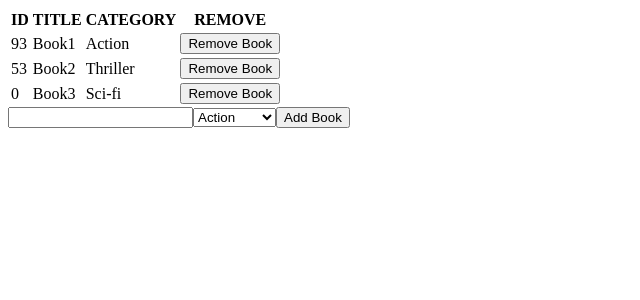
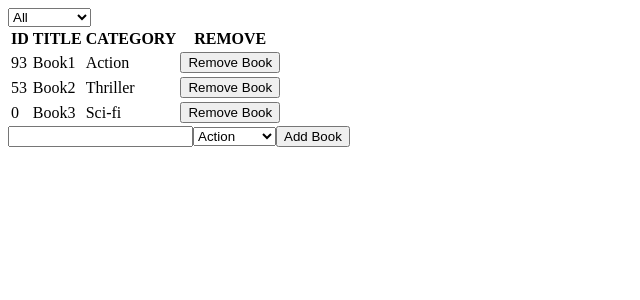
Before and after one commit to kubilaycaglayan/bookstore, a React (Create React App) app: page / in a window 1280 px wide. Shown: the top 300 px of the page, without its empty margins (0-640 px from the left). Built offline with nearby package versions, Linux system fonts and the light colour scheme.

Commit message:
Create handleFilterChange method

```diff
--- a/src/actions/index.js
+++ b/src/actions/index.js
@@ -10,7 +10,7 @@ export const removeBook = book => ({
   book,
 });
 
-export const filterBooks = filter => ({
+export const changeFilter = filter => ({
   type: CHANGE_FILTER,
   filter,
 });
--- a/src/containers/BooksForm.js
+++ b/src/containers/BooksForm.js
@@ -43,7 +43,7 @@ const BooksForm = ({
     if (document.getElementById('title').value === '') return;
     createBook({
       ...state,
-      id: Math.floor(Math.random() * 100),
+      id: Math.floor(Math.random() * 999999),
     });
     setState({});
     document.getElementById('title').value = initialState.title;
--- a/src/containers/BooksList.js
+++ b/src/containers/BooksList.js
@@ -2,10 +2,12 @@ import React from 'react';
 import { connect } from 'react-redux';
 import PropTypes from 'prop-types';
 import Book from '../components/Book';
+import CategoryFilter from './CategoryFilter';
 import { removeBook } from '../actions';
 
 const mapStateToProps = state => ({
   books: state.books,
+  filter: state.filter,
 });
 
 const mapDispatchToProps = dispatch => ({
@@ -13,9 +15,11 @@ const mapDispatchToProps = dispatch => ({
 });
 
 const BooksList = props => {
-  const { books, handleRemoveBook } = props;
+  const { books, handleRemoveBook, filter } = props;
 
   return (
+    <>
+      <CategoryFilter />
       <table>
         <thead>
           <tr>
@@ -27,16 +31,20 @@ const BooksList = props => {
         </thead>
         <tbody>
           {
-          books.map(book => <Book key={book.id} book={book} handleRemoveBook={handleRemoveBook} />)
+            books
+              .filter(book => (book.category === filter || filter === 'All'))
+              .map(book => <Book key={book.id} book={book} handleRemoveBook={handleRemoveBook} />)
           }
         </tbody>
       </table>
+    </>
   );
 };
 
 BooksList.propTypes = {
   books: PropTypes.arrayOf(PropTypes.object).isRequired,
   handleRemoveBook: PropTypes.func.isRequired,
+  filter: PropTypes.string.isRequired,
 };
 
 export default connect(
--- a/src/containers/CategoryFilter.js
+++ b/src/containers/CategoryFilter.js
@@ -2,28 +2,40 @@ import React from 'react';
 import { connect } from 'react-redux';
 import PropTypes from 'prop-types';
 import { categories } from '../constants';
+import { changeFilter } from '../actions';
 
-const CategoryFilter = () => {
-  const allCategories = ['All', ...categories];
+const mapStateToProps = state => ({
+  filter: state.filter,
+});
+
+const mapDispatchToProps = dispatch => ({
+  handleFilterSelect: filter => dispatch(changeFilter(filter)),
+});
+
+const CategoryFilter = ({
+  filter,
+  handleFilterSelect,
+}) => {
+  let allCategories = [filter, 'All', ...categories];
+  allCategories = [...new Set(allCategories)];
 
   return (
-    <select>
+    <select onChange={event => { handleFilterSelect(event.target.value); }}>
       {
-        allCategories.map(category => {
-          return (
-            <option key={Math.floor(Math.random() * 1000)} value={category}>{category}</option>
-          );
-        })
+        allCategories.map(category => (
+          <option key={Math.floor(Math.random() * 999999)} value={category}>{category}</option>
+        ))
       }
     </select>
   );
 };
 
 CategoryFilter.propTypes = {
-  null: PropTypes.,
-}
+  filter: PropTypes.string.isRequired,
+  handleFilterSelect: PropTypes.func.isRequired,
+};
 
 export default connect(
-  null,
-  null,
+  mapStateToProps,
+  mapDispatchToProps,
 )(CategoryFilter);
```
Lines whose indentation alone changed are shown as unchanged.
